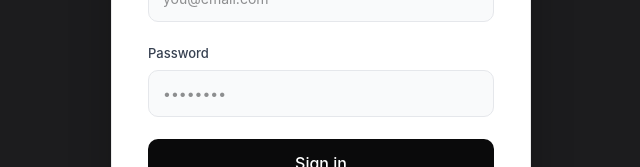
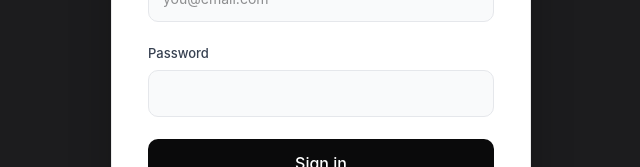
Before and after one commit to rivalden-sys/tradelog_pro, a Next.js app: page /login in a window 1280 px wide. Shown: the part 331-498 px from the top of the page, without its empty margins (319-959 px from the left). Built offline with nearby package versions, Linux system fonts and the light colour scheme.

Commit message:
Update page.tsx

```diff
--- a/app/(auth)/login/page.tsx
+++ b/app/(auth)/login/page.tsx
@@ -14,14 +14,18 @@ export default function LoginPage() {
       background:"#1c1c1e"
     }}>
 
-      <div style={{
+      <form
+        method="post"
+        action="/auth/login"
+        style={{
           width:420,
           background:"#ffffff",
           padding:36,
           borderRadius:18,
           border:"1px solid rgba(0,0,0,0.08)",
           boxShadow:"0 20px 40px rgba(0,0,0,0.25)"
-      }}>
+        }}
+      >
 
         <div style={{textAlign:"center",marginBottom:28}}>
 
@@ -53,7 +57,9 @@ export default function LoginPage() {
         </label>
 
         <input
+          name="email"
           placeholder="you@email.com"
+          required
           style={{
             width:"100%",
             marginTop:6,
@@ -78,7 +84,8 @@ export default function LoginPage() {
 
         <input
           type="password"
-          placeholder="••••••••"
+          name="password"
+          required
           style={{
             width:"100%",
             marginTop:6,
@@ -93,7 +100,9 @@ export default function LoginPage() {
         />
 
 
-        <button style={{
+        <button
+          type="submit"
+          style={{
             width:"100%",
             padding:"12px",
             borderRadius:10,
@@ -102,22 +111,25 @@ export default function LoginPage() {
             fontWeight:500,
             border:"none",
             cursor:"pointer"
-        }}>
+          }}
+        >
           Sign in
         </button>
 
 
-        <button style={{
+        <button
+          type="button"
+          style={{
             width:"100%",
             padding:"12px",
             borderRadius:10,
             border:"1px solid #e5e7eb",
             background:"#212124",
-          color:"#fff",
+            color:"#ffffff",
             marginTop:12,
-          fontWeight:500,
-          cursor:"pointer"
-        }}>
+            fontWeight:500
+          }}
+        >
           Continue with Google
         </button>
 
@@ -137,7 +149,7 @@ export default function LoginPage() {
           </Link>
         </p>
 
-      </div>
+      </form>
 
     </main>
   )
```
Lines whose indentation alone changed are shown as unchanged.
